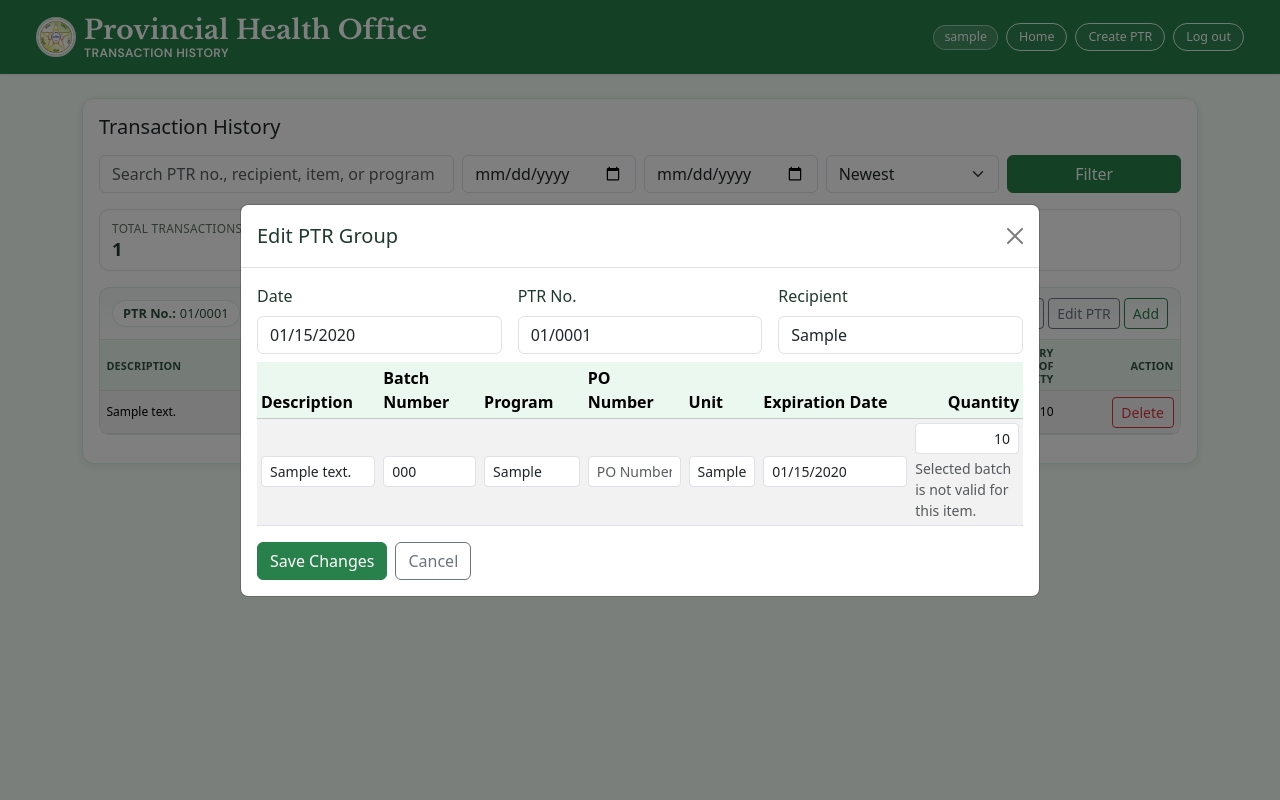
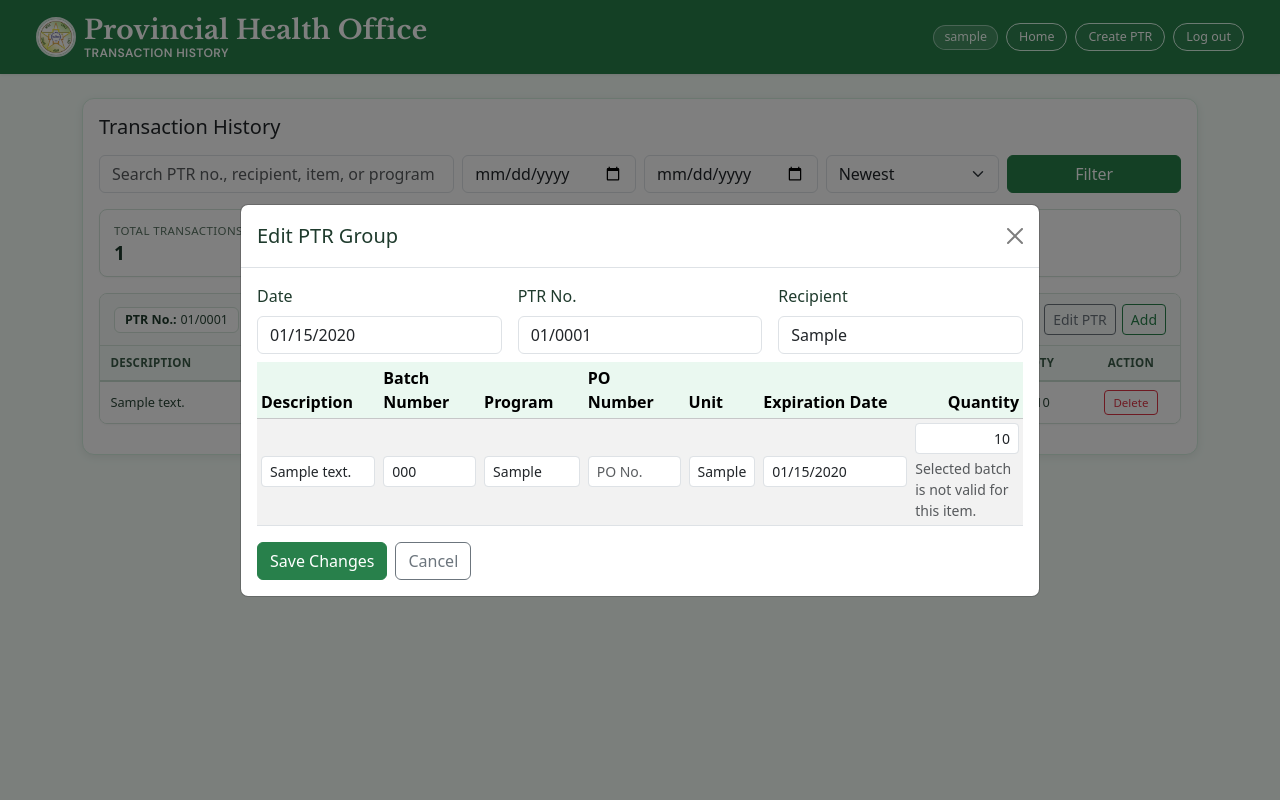
Before and after one commit to Rjcoloquit/Property-Stock-Transfer-Report, a PHP site: page /PTR/report.php?edit=1 in a window 1280 px wide. Run offline with PHP 8.4, Linux system fonts and the light colour scheme; the visitor is signed in with stand-in values (Sample User, id 1); data comes from the database, SQL or seed files in the repository; tables that the repository leaves empty hold one stand-in row (values such as "Sample post").

Commit message:
Refine transaction history layout for consistent alignment and readability.
Adds stable column sizing across PTR groups and improves PO number autofill behavior in create/edit flows.

Co-authored-by: Cursor <cursoragent@cursor.com>

```diff
--- a/create_ptr.php
+++ b/create_ptr.php
@@ -98,7 +98,7 @@ try {
 
     if ($hasProductsExpiryDate) {
         $descriptionStmt = $pdo->query('
-            SELECT id, product_description, uom, cost_per_unit, program, expiry_date
+            SELECT id, product_description, uom, cost_per_unit, program, po_no, expiry_date
             FROM products
             WHERE product_description IS NOT NULL AND TRIM(product_description) <> ""
             ORDER BY id DESC
@@ -111,6 +111,7 @@ try {
                 p.uom,
                 p.cost_per_unit,
                 p.program,
+                p.po_no,
                 b.expiry_date AS expiry_date
             FROM products p
             LEFT JOIN (
@@ -124,7 +125,7 @@ try {
         ');
     } else {
         $descriptionStmt = $pdo->query('
-            SELECT id, product_description, uom, cost_per_unit, program, NULL AS expiry_date
+            SELECT id, product_description, uom, cost_per_unit, program, po_no, NULL AS expiry_date
             FROM products
             WHERE product_description IS NOT NULL AND TRIM(product_description) <> ""
             ORDER BY id DESC
@@ -142,6 +143,7 @@ try {
             'unit'             => $row['uom'] !== null ? (string)$row['uom'] : '',
             'unit_cost'        => (string)$row['cost_per_unit'],
             'program'          => $row['program'] !== null ? (string)$row['program'] : '',
+            'po_no'            => isset($row['po_no']) && $row['po_no'] !== null ? (string)$row['po_no'] : '',
             'expiration_date'  => isset($row['expiry_date']) && $row['expiry_date'] !== null ? (string)$row['expiry_date'] : '',
         ];
     }
--- a/report.php
+++ b/report.php
@@ -45,6 +45,7 @@ $batchNumberOptions = [];
 $batchNumbersByDescription = [];
 $batchMetaByDescription = [];
 $unitCostByDescription = [];
+$poNoByDescription = [];
 $recipientOptions = [];
 $hasProductBatchesTable = false;
 $addingRefId = 0;
@@ -284,6 +285,36 @@ try {
             continue;
         }
         $unitCostByDescription[$descName] = number_format((float) ($row['unit_cost'] ?? 0), 2, '.', '');
+    }
+
+    $poNoStmt = $pdo->query('
+        SELECT description_name, po_no
+        FROM (
+            SELECT
+                TRIM(product_description) AS description_name,
+                po_no,
+                1 AS source_priority
+            FROM products
+            WHERE product_description IS NOT NULL AND TRIM(product_description) <> ""
+              AND po_no IS NOT NULL AND TRIM(po_no) <> ""
+            UNION ALL
+            SELECT
+                TRIM(description) AS description_name,
+                po_no,
+                2 AS source_priority
+            FROM inventory_records
+            WHERE description IS NOT NULL AND TRIM(description) <> ""
+              AND po_no IS NOT NULL AND TRIM(po_no) <> ""
+        ) p
+        ORDER BY description_name ASC, source_priority ASC
+    ');
+    $poNoRows = $poNoStmt->fetchAll();
+    foreach ($poNoRows as $row) {
+        $descName = trim((string) ($row['description_name'] ?? ''));
+        if ($descName === '' || isset($poNoByDescription[$descName])) {
+            continue;
+        }
+        $poNoByDescription[$descName] = trim((string) ($row['po_no'] ?? ''));
     }
 
     $recipientSourceSelects = [
@@ -984,7 +1015,7 @@ try {
                                             <span class="report-group-chip"><strong>Date:</strong> <?= htmlspecialchars($group['record_date']) ?></span>
                                             <span class="report-group-chip report-group-chip-recipient"><strong>Recipient:</strong> <?= htmlspecialchars($group['recipient']) ?></span>
                                         </div>
-                                        <div class="d-inline-flex align-items-center gap-1">
+                                        <div class="report-group-head-actions">
                                             <button
                                                 type="button"
                                                 class="btn btn-outline-secondary btn-sm report-print-btn"
@@ -1010,40 +1041,43 @@ try {
                                         </div>
                                     </div>
                                     <div class="table-responsive report-group-table-wrap">
-                                        <table class="table table-striped table-hover align-middle mb-0 report-group-table">
-                                            <thead class="table-light">
+                                        <table class="table align-middle mb-0 report-group-table">
+                                            <colgroup>
+                                                <col class="report-col-description">
+                                                <col class="report-col-batch">
+                                                <col class="report-col-program">
+                                                <col class="report-col-po">
+                                                <col class="report-col-unit">
+                                                <col class="report-col-expiry">
+                                                <col class="report-col-qty">
+                                                <col class="report-col-action">
+                                            </colgroup>
+                                            <thead>
                                                 <tr>
-                                                    <th scope="col" class="report-col-description">Description</th>
-                                                    <th scope="col" class="report-col-batch">Batch Number</th>
-                                                    <th scope="col" class="report-col-program">Program</th>
-                                                    <th scope="col" class="report-col-po">PO Number</th>
-                                                    <th scope="col" class="report-col-unit">Unit (OUM)</th>
-                                                    <th scope="col" class="report-col-expiry">Expiration Date</th>
-                                                    <th scope="col" class="report-col-qty text-end">Summary of Quantity</th>
-                                                    <th scope="col" class="report-col-action text-end">Action</th>
+                                                    <th class="report-col-description">Description</th>
+                                                    <th class="report-col-batch">Batch No.</th>
+                                                    <th class="report-col-program">Program</th>
+                                                    <th class="report-col-po">PO No.</th>
+                                                    <th class="report-col-unit">Unit</th>
+                                                    <th class="report-col-expiry">Exp. Date</th>
+                                                    <th class="report-col-qty">Qty</th>
+                                                    <th class="report-col-action">Action</th>
                                                 </tr>
                                             </thead>
                                             <tbody>
                                                 <?php foreach ($group['items'] as $record): ?>
                                                     <tr>
-                                                        <td class="report-col-description report-wrap-text" title="<?= htmlspecialchars((string) ($record['description'] ?? '-')) ?>">
+                                                        <td class="report-col-description" title="<?= htmlspecialchars((string) ($record['description'] ?? '-')) ?>">
                                                             <?= htmlspecialchars($record['description'] ?? '-') ?>
                                                         </td>
-                                                        <td class="report-col-batch report-wrap-text" title="<?= htmlspecialchars((string) ($record['batch_number'] ?? '-')) ?>">
-                                                            <?= htmlspecialchars($record['batch_number'] ?? '-') ?>
-                                                        </td>
-                                                        <td class="report-col-program report-wrap-text" title="<?= htmlspecialchars((string) ($record['program'] ?? '-')) ?>">
-                                                            <?= htmlspecialchars($record['program'] ?? '-') ?>
-                                                        </td>
-                                                        <td class="report-col-po report-wrap-text" title="<?= htmlspecialchars((string) ($record['po_no'] ?? '-')) ?>">
-                                                            <?= htmlspecialchars($record['po_no'] ?? '-') ?>
-                                                        </td>
+                                                        <td class="report-col-batch"><?= htmlspecialchars($record['batch_number'] ?? '-') ?></td>
+                                                        <td class="report-col-program"><?= htmlspecialchars($record['program'] ?? '-') ?></td>
+                                                        <td class="report-col-po"><?= htmlspecialchars($record['po_no'] ?? '-') ?></td>
                                                         <td class="report-col-unit"><?= htmlspecialchars($record['unit'] ?? '-') ?></td>
-                                                        <td class="report-col-expiry text-nowrap"><?= htmlspecialchars($record['expiration_date'] ?? '-') ?></td>
-                                                        <td class="report-col-qty text-end text-nowrap"><?= (int) ($record['quantity'] ?? 0) ?></td>
-                                                        <td class="report-col-action text-end">
-                                                            <div class="d-inline-flex gap-1">
-                                                                <form method="post" action="report.php" onsubmit="return confirm('Delete this transaction?');">
+                                                        <td class="report-col-expiry"><?= htmlspecialchars($record['expiration_date'] ?? '-') ?></td>
+                                                        <td class="report-col-qty"><?= (int) ($record['quantity'] ?? 0) ?></td>
+                                                        <td class="report-col-action">
+                                                            <form method="post" action="report.php" onsubmit="return confirm('Delete this transaction?');" class="d-inline">
                                                                 <input type="hidden" name="action" value="delete">
                                                                 <input type="hidden" name="id" value="<?= (int) ($record['id'] ?? 0) ?>">
                                                                 <input type="hidden" name="return_q" value="<?= htmlspecialchars($search) ?>">
@@ -1052,7 +1086,6 @@ try {
                                                                 <input type="hidden" name="return_sort" value="<?= htmlspecialchars($sort) ?>">
                                                                 <button type="submit" class="btn btn-outline-danger btn-sm">Delete</button>
                                                             </form>
-                                                            </div>
                                                         </td>
                                                     </tr>
                                                 <?php endforeach; ?>
@@ -1308,9 +1341,9 @@ try {
                                                 <input
                                                     type="text"
                                                     name="po_number[<?= $itemId ?>]"
-                                                    class="form-control form-control-sm"
+                                                    class="form-control form-control-sm edit-group-po-number"
                                                     value="<?= htmlspecialchars((string) ($item['po_no'] ?? '')) ?>"
-                                                    placeholder="PO Number"
+                                                    placeholder="PO No."
                                                 >
                                             </td>
                                             <td>
@@ -1512,6 +1545,7 @@ try {
             batchNumbersByDescription: <?= json_encode($batchNumbersByDescription, JSON_HEX_TAG | JSON_HEX_AMP | JSON_HEX_APOS | JSON_HEX_QUOT) ?>,
             batchMetaByDescription: <?= json_encode($batchMetaByDescription, JSON_HEX_TAG | JSON_HEX_AMP | JSON_HEX_APOS | JSON_HEX_QUOT) ?>,
             unitCostByDescription: <?= json_encode($unitCostByDescription, JSON_HEX_TAG | JSON_HEX_AMP | JSON_HEX_APOS | JSON_HEX_QUOT) ?>,
+            poNoByDescription: <?= json_encode($poNoByDescription, JSON_HEX_TAG | JSON_HEX_AMP | JSON_HEX_APOS | JSON_HEX_QUOT) ?>,
             hasProductBatches: <?= $hasProductBatchesTable ? 'true' : 'false' ?>,
             showEditModal: <?= $showEditModal ? 'true' : 'false' ?>,
             showAddModal: <?= $showAddModal ? 'true' : 'false' ?>,
--- a/style.css
+++ b/style.css
@@ -298,80 +298,91 @@ body {
 }
 
 .report-tx-table-wrap {
-    border: 1px solid #e1ebe4;
-    border-radius: 10px;
+    border: 1px solid #d4e5da;
+    border-radius: 8px;
     overflow: hidden;
 }
 
 .report-summary-grid {
     display: grid;
-    grid-template-columns: repeat(3, minmax(220px, 1fr));
-    gap: 10px;
+    grid-template-columns: repeat(3, minmax(200px, 1fr));
+    gap: 12px;
 }
 
 .report-summary-box {
-    border: 1px solid #dce9df;
-    border-radius: 10px;
-    padding: 10px 12px;
+    border: 1px solid #d4e5da;
+    border-radius: 8px;
+    padding: 12px 14px;
     background: #fff;
+    box-shadow: 0 1px 3px rgba(0, 0, 0, 0.04);
 }
 
 .report-summary-label {
-    font-size: 0.74rem;
+    font-size: 0.72rem;
+    font-weight: 500;
     color: #5a7464;
     text-transform: uppercase;
-    letter-spacing: 0.3px;
+    letter-spacing: 0.4px;
+    margin-bottom: 2px;
 }
 
 .report-summary-value {
-    font-size: 1.15rem;
+    font-size: 1.2rem;
     font-weight: 700;
     line-height: 1.2;
     color: #1f3b2d;
     word-break: break-word;
 }
 
-.report-tx-table {
-    table-layout: fixed;
-    margin-bottom: 0;
-    width: 100%;
-}
-
 .report-group-block {
-    border: 1px solid #dce9df;
-    border-radius: 10px;
+    border: 1px solid #d4e5da;
+    border-radius: 8px;
     background: #fff;
-    margin-bottom: 12px;
+    margin-bottom: 14px;
     overflow: hidden;
+    box-shadow: 0 1px 3px rgba(0, 0, 0, 0.04);
 }
 
 .report-group-head {
     display: flex;
     flex-wrap: wrap;
-    gap: 8px;
+    gap: 8px 12px;
     justify-content: space-between;
     align-items: center;
-    padding: 10px 12px;
-    background: linear-gradient(180deg, rgba(40, 128, 75, 0.06), rgba(40, 128, 75, 0.015));
-    border-bottom: 1px solid #dce9df;
+    padding: 10px 14px;
+    background: #f6faf8;
+    border-bottom: 1px solid #d4e5da;
 }
 
 .report-group-head-meta {
     display: flex;
     flex-wrap: wrap;
-    gap: 8px;
+    align-items: center;
+    gap: 6px 10px;
+}
+
+.report-group-head-actions {
+    display: inline-flex;
+    align-items: center;
+    gap: 6px;
+    flex-wrap: wrap;
 }
 
 .report-group-chip {
     display: inline-flex;
     align-items: center;
     gap: 4px;
-    font-size: 0.8rem;
-    color: #2e4f3d;
+    font-size: 0.78rem;
+    color: #2a4637;
     background: #fff;
-    border: 1px solid #dce9df;
-    border-radius: 999px;
+    border: 1px solid #d4e5da;
+    border-radius: 6px;
     padding: 3px 10px;
+    line-height: 1.4;
+}
+
+.report-group-chip strong {
+    color: #1f3b2d;
 }
 
 .report-group-chip-recipient {
@@ -379,113 +390,150 @@ body {
 }
 
 .report-group-table-wrap {
-    overflow: hidden;
+    overflow-x: auto;
     max-width: 100%;
+    -webkit-overflow-scrolling: touch;
 }
 
 .report-group-table {
     table-layout: fixed;
     width: 100%;
-    font-size: 0.75rem;
-}
-
-.report-group-table thead th,
-.report-group-table tbody td {
-    min-width: 0;
-    padding: 0.35rem 0.4rem;
+    min-width: 980px;
+    font-size: 0.8rem;
+    border-collapse: collapse;
 }
 
 .report-group-table thead th {
-    font-size: 0.68rem;
+    font-size: 0.72rem;
+    font-weight: 600;
     text-transform: uppercase;
-    letter-spacing: 0.15px;
-    color: #345345;
-    border-bottom: 1px solid #d8e6dc;
-    line-height: 1.2;
+    letter-spacing: 0.3px;
+    color: #3a5c49;
+    background: #f3faf6;
+    border-bottom: 2px solid #c8ddd0;
+    padding: 0.5rem 0.65rem;
+    white-space: nowrap;
     vertical-align: middle;
     text-align: left;
 }
+
 .report-group-table tbody td {
-    font-size: 0.75rem;
+    padding: 0.5rem 0.65rem;
     vertical-align: middle;
+    border-bottom: 1px solid #ecf3ee;
+    color: #2a4637;
+    line-height: 1.35;
+}
+
+.report-group-table tbody tr:last-child td {
+    border-bottom: none;
+}
+
+.report-group-table tbody tr:hover td {
+    background: rgba(40, 128, 75, 0.03);
+}
+
+.report-group-table col.report-col-description,
+.report-group-table .report-col-description {
+    width: 29%;
+    white-space: normal;
+    word-break: break-word;
+}
+
+.report-group-table col.report-col-batch,
+.report-group-table .report-col-batch {
+    width: 12%;
+    white-space: nowrap;
+}
+
+.report-group-table col.report-col-program,
+.report-group-table .report-col-program {
+    width: 19%;
+    white-space: normal;
+    word-break: break-word;
+}
+
+.report-group-table col.report-col-po,
+.report-group-table .report-col-po {
+    width: 12%;
+    white-space: nowrap;
+    word-break: normal;
+    overflow-wrap: normal;
+    overflow: hidden;
+    text-overflow: ellipsis;
+}
+
+.report-group-table col.report-col-unit,
+.report-group-table col.report-col-expiry,
+.report-group-table col.report-col-qty,
+.report-group-table .report-col-unit,
+.report-group-table .report-col-expiry,
+.report-group-table .report-col-qty {
+    white-space: nowrap;
+    text-align: center;
+}
+
+.report-group-table col.report-col-unit,
+.report-group-table .report-col-unit {
+    width: 9%;
+}
+
+.report-group-table col.report-col-expiry,
+.report-group-table .report-col-expiry {
+    width: 11%;
+}
+
+.report-group-table col.report-col-qty,
+.report-group-table .report-col-qty {
+    width: 8%;
+}
+
+.report-group-table thead th.report-col-qty,
+.report-group-table thead th.report-col-unit,
+.report-group-table thead th.report-col-expiry {
+    text-align: center;
+}
+
+.report-group-table col.report-col-action,
+.report-group-table .report-col-action {
+    white-space: nowrap;
+    text-align: center;
+    width: 10%;
+}
+
+.report-group-table thead th.report-col-action {
+    text-align: center;
+}
+
+.report-group-table .report-col-action .btn {
+    padding: 0.2rem 0.55rem;
+    font-size: 0.72rem;
+}
+
+.report-tx-table {
+    table-layout: auto;
+    margin-bottom: 0;
+    width: 100%;
+    font-size: 0.82rem;
 }
 
 .report-tx-table thead th {
-    font-size: 0.74rem;
+    font-size: 0.72rem;
+    font-weight: 600;
     text-transform: uppercase;
-    letter-spacing: 0.2px;
-    color: #345345;
-    padding: 0.5rem 0.5rem;
-    border-bottom: 1px solid #d8e6dc;
-    line-height: 1.2;
+    letter-spacing: 0.3px;
+    color: #3a5c49;
+    padding: 0.5rem 0.65rem;
+    border-bottom: 2px solid #c8ddd0;
+    white-space: nowrap;
     vertical-align: middle;
     text-align: left;
 }
 
 .report-tx-table tbody td {
-    padding: 0.48rem 0.5rem;
+    padding: 0.5rem 0.65rem;
     vertical-align: middle;
-    font-size: 0.82rem;
-    line-height: 1.25;
-}
-
-
-.report-tx-table .report-col-date { width: 8%; }
-.report-tx-table .report-col-ptr { width: 6%; }
-.report-tx-table .report-col-description { width: 15%; }
-.report-tx-table .report-col-batch { width: 9%; }
-.report-tx-table .report-col-program { width: 11%; }
-.report-tx-table .report-col-po { width: 9%; }
-.report-tx-table .report-col-unit { width: 6%; }
-.report-tx-table .report-col-expiry { width: 8%; }
-.report-tx-table .report-col-qty { width: 7%; }
-.report-tx-table .report-col-recipient { width: 13%; }
-.report-tx-table .report-col-action { width: 8%; }
-
-.report-group-table .report-col-description { width: 22%; }
-.report-group-table .report-col-batch { width: 10%; }
-.report-group-table .report-col-program { width: 14%; }
-.report-group-table .report-col-po { width: 10%; }
-.report-group-table .report-col-unit { width: 7%; }
-.report-group-table .report-col-expiry { width: 10%; }
-.report-group-table .report-col-qty { width: 7%; }
-.report-group-table .report-col-action { width: 10%; }
-
-.report-tx-table .report-col-action .d-inline-flex {
-    width: 100%;
-    justify-content: center;
-    align-items: flex-end;
-    gap: 6px;
-    flex-direction: column;
-    flex-wrap: nowrap;
-}
-
-.report-tx-table .report-col-action .btn {
-    white-space: nowrap;
-    min-width: 62px;
-    padding: 0.24rem 0.48rem;
-}
-
-.report-group-table .report-col-action .d-inline-flex {
-    width: 100%;
-    justify-content: center;
-    align-items: flex-end;
-    gap: 6px;
-    flex-direction: column;
-    flex-wrap: nowrap;
-}
-
-.report-group-table .report-col-action .btn {
-    white-space: nowrap;
-    min-width: 62px;
-    padding: 0.24rem 0.48rem;
-}
-
-.report-wrap-text {
-    white-space: normal;
-    word-break: break-word;
-    overflow-wrap: anywhere;
-    line-height: 1.2;
+    line-height: 1.3;
 }
 
 @media print {
```
Also changed, not shown: assets/js/create_ptr.js (+13 -0 lines), assets/js/report.js (+53 -2 lines). Lines whose indentation alone changed are shown as unchanged.
